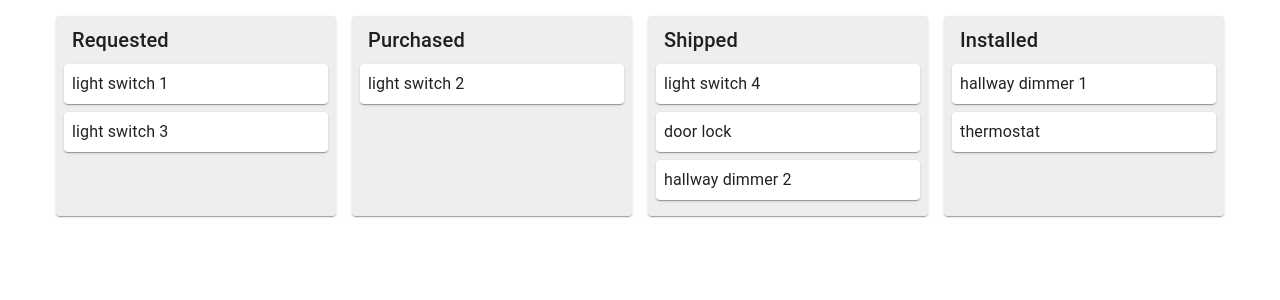
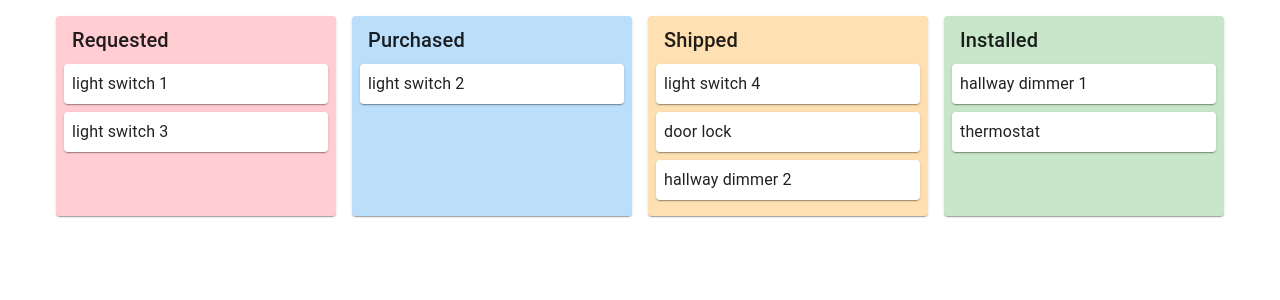
Before and after one commit to kaushnian/level-devices, a Next.js app: page / in a window 1280 px wide. Shown: the top 300 px of the page. Built offline with nearby package versions, Linux system fonts and the light colour scheme.

Commit message:
Add colors to the columns

```diff
--- a/components/Column.js
+++ b/components/Column.js
@@ -1,13 +1,14 @@
+import * as colors from '@mui/material/colors';
+
 import DeviceCardList from './DeviceCardList';
 import { Paper } from '@mui/material';
 import Typography from '@mui/material/Typography';
-import { grey } from '@mui/material/colors';
 
-export default function Column({ name, id, devices, onDrop }) {
+export default function Column({ name, id, devices, onDrop, color }) {
   return (
     <Paper
       sx={{
-        background: grey[200],
+        background: colors[color][100],
         p: 1,
         flex: 1,
         display: 'flex',
--- a/components/Dashboard.js
+++ b/components/Dashboard.js
@@ -8,18 +8,22 @@ const COLUMNS = [
   {
     name: 'Requested',
     id: 'requested',
+    color: 'red',
   },
   {
     name: 'Purchased',
     id: 'purchased',
+    color: 'blue',
   },
   {
     name: 'Shipped',
     id: 'shipped',
+    color: 'orange',
   },
   {
     name: 'Installed',
     id: 'installed',
+    color: 'green',
   },
 ];
 
@@ -49,11 +53,12 @@ export default function Dashboard() {
 
   return (
     <Box sx={{ display: 'flex', gap: 2 }}>
-      {COLUMNS.map(({ name, id }) => (
+      {COLUMNS.map(({ name, id, color }) => (
         <Column
           key={id}
           name={name}
           id={id}
+          color={color}
           devices={filterDevices(id)}
           onDrop={updateDevice}
         ></Column>
```
